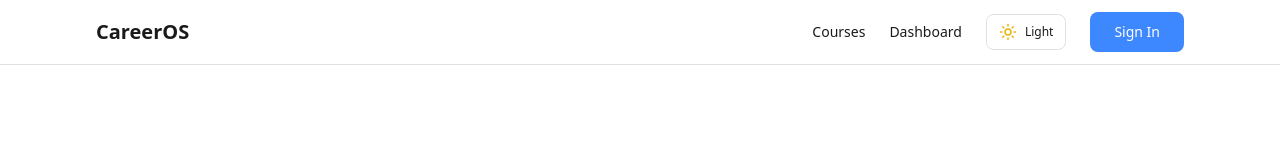
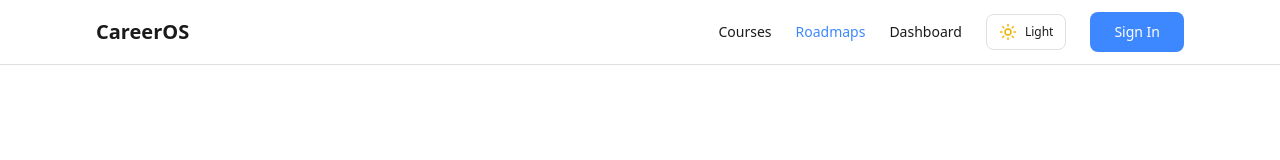
Before and after one commit to Sreejith-nair511/Software_Engine_miniProject, a Next.js app: page / in a window 1280 px wide. Shown: the top 160 px of the page. Built offline with nearby package versions, Linux system fonts and the light colour scheme.

Commit message:
Fix: Added Roadmaps link to landing page navigation

```diff
--- a/app/page.tsx
+++ b/app/page.tsx
@@ -13,6 +13,7 @@ export default function Home() {
           <div className="text-xl font-bold text-foreground">CareerOS</div>
           <div className="flex items-center gap-6">
             <Link href="/courses" className="text-foreground hover:text-primary transition-colors text-sm">Courses</Link>
+            <Link href="/roadmaps" className="text-foreground hover:text-primary transition-colors text-sm font-medium text-primary">Roadmaps</Link>
             <Link href="/dashboard" className="text-foreground hover:text-primary transition-colors text-sm">Dashboard</Link>
             <ThemeToggle />
             <button className="button-primary text-sm">Sign In</button>
```
